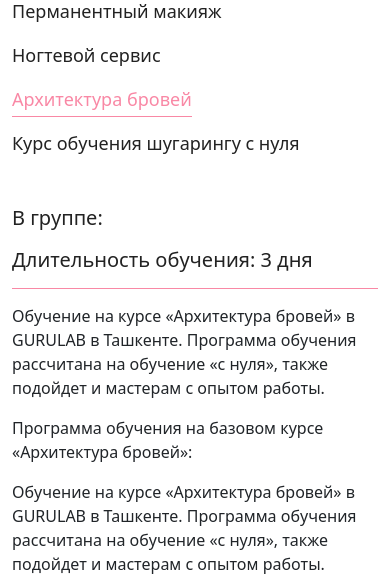
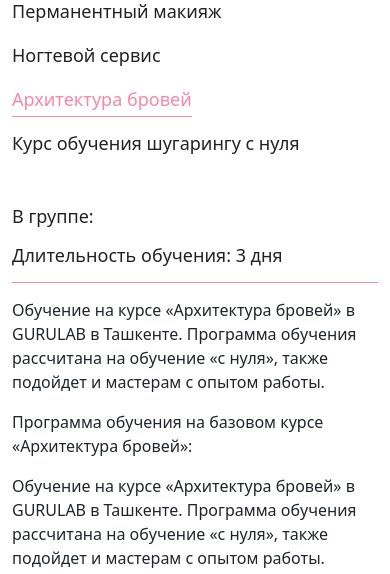
Before and after one commit to SaygafarovIldar/gurulab_site, a Django app: a page that uses templates/base.html in a window 390 px wide. Shown: the part 487-1061 px from the top of the page. Run offline with Django 4.2, Linux system fonts and the light colour scheme; data comes from the database, SQL or seed files in the repository; some libraries are stand-ins or nearby versions.

Commit message:
fixed bugs

```diff
--- a/static/style/media.css
+++ b/static/style/media.css
@@ -54,9 +54,11 @@
     .navbar__container .navbar-brand {
         margin-right: 0.5rem;
     }
+
     .nav__list {
         column-gap: 5px;
     }
+
     .nav .navbar__container .nav__list .nav__list-link {
         padding-right: 0;
     }
@@ -503,6 +505,13 @@
 }
 
 @media (max-width: 768px) {
+    .tab-item-header {
+        padding-right: 0;
+    }
+
+    .tab-item-info {
+        font-size: 18px;
+    }
 
     .courses__hero-content h1 {
         font-size: 36px;
```
